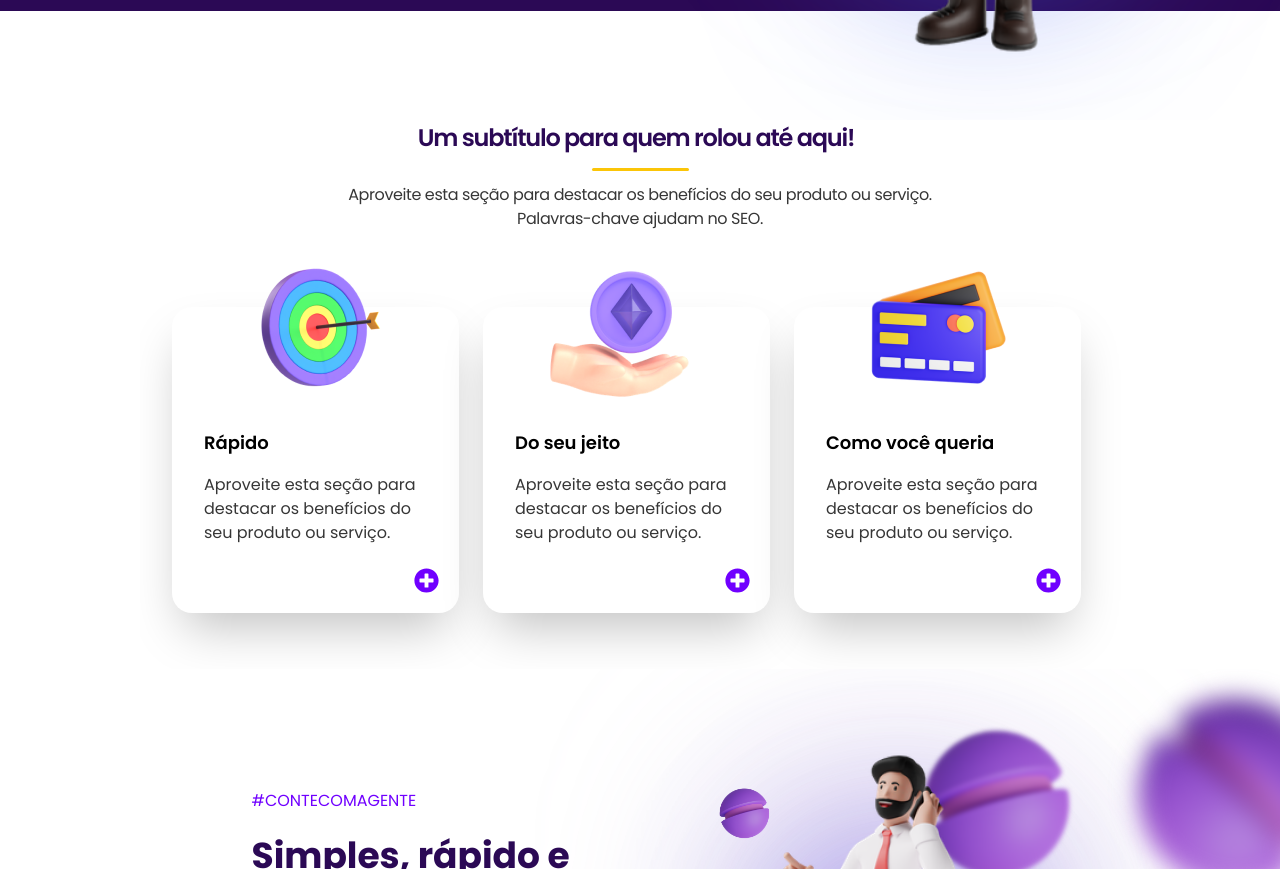
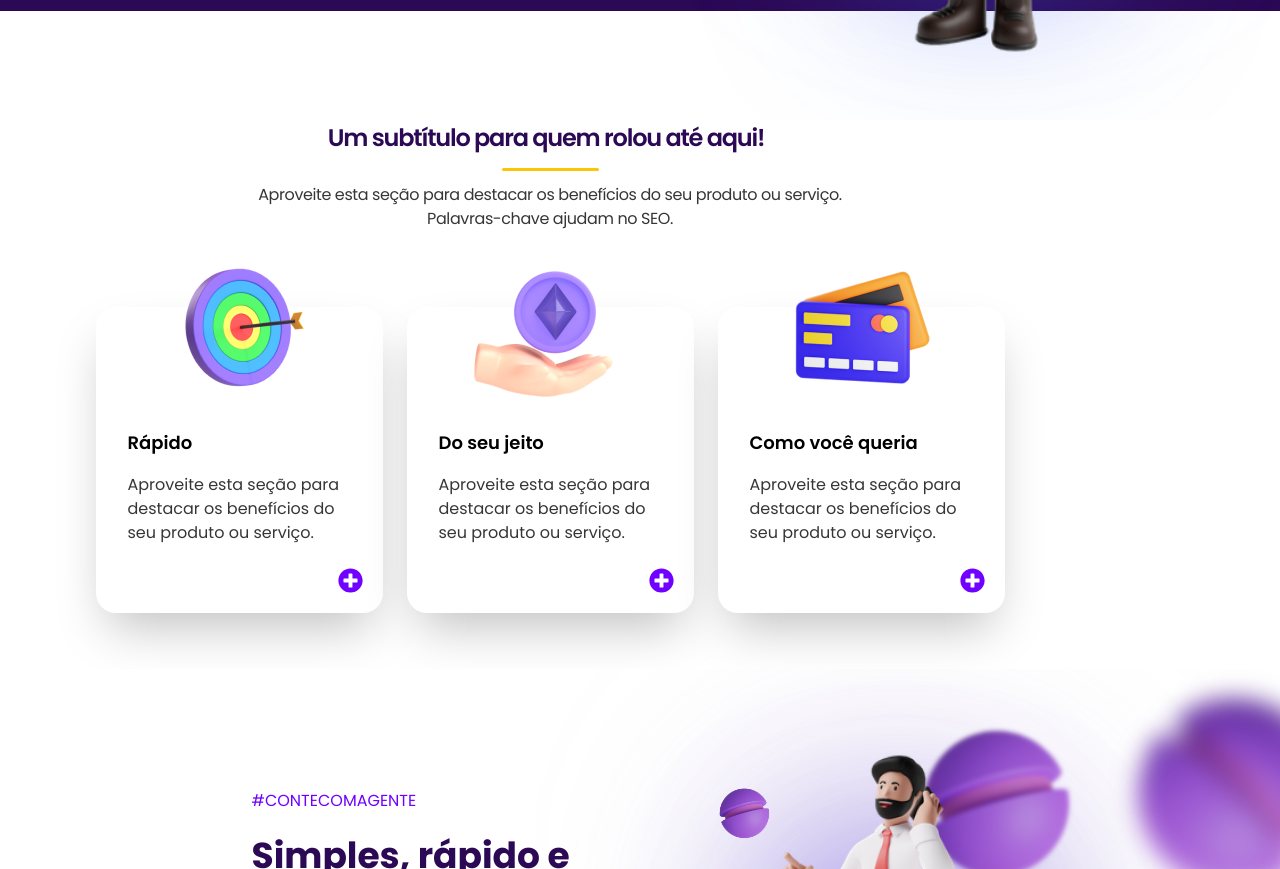
Before and after one commit to devalanlima/Nice, a Vue app: page / in a window 1280 px wide. Shown: the part 540-1409 px from the top of the page. Built offline with nearby package versions, Linux system fonts and the light colour scheme.

Commit message:
fix / visual style  bug

```diff
--- a/src/components/SecaoBeneficios.vue
+++ b/src/components/SecaoBeneficios.vue
@@ -1,5 +1,5 @@
 <template>
-    <div class="flex flex-col w-full max-w-[1000px] mx-auto">
+    <div class="flex flex-col w-full max-w-[1100px] mx-autogi">
         <div class="flex flex-col gap-3">
             <h3 class="text-center text-2xl text-roxo_escuro font-semibold pl-14 pr-16 tracking-tighter leading-normal">Um subtítulo para quem
                 rolou até aqui!</h3>
@@ -7,7 +7,7 @@
             <p class="px-4 text-center tracking-tight text-cinza_escuro leading-normal max-w-[650px] mx-auto">Aproveite esta seção para destacar os benefícios do seu
                 produto ou serviço. Palavras-chave ajudam no SEO.</p>
         </div>
-        <div class="flex pl-8 gap-6 w-full overflow-x-auto mt-3 pr-8 pb-14">
+        <div class="flex pl-8 gap-6 w-full justify-center overflow-x-auto mt-3 pr-8 pb-14">
             <BeneficioCard
                 title="Rápido"
                 description="Aproveite esta seção para destacar os benefícios do seu produto ou serviço.">
```
